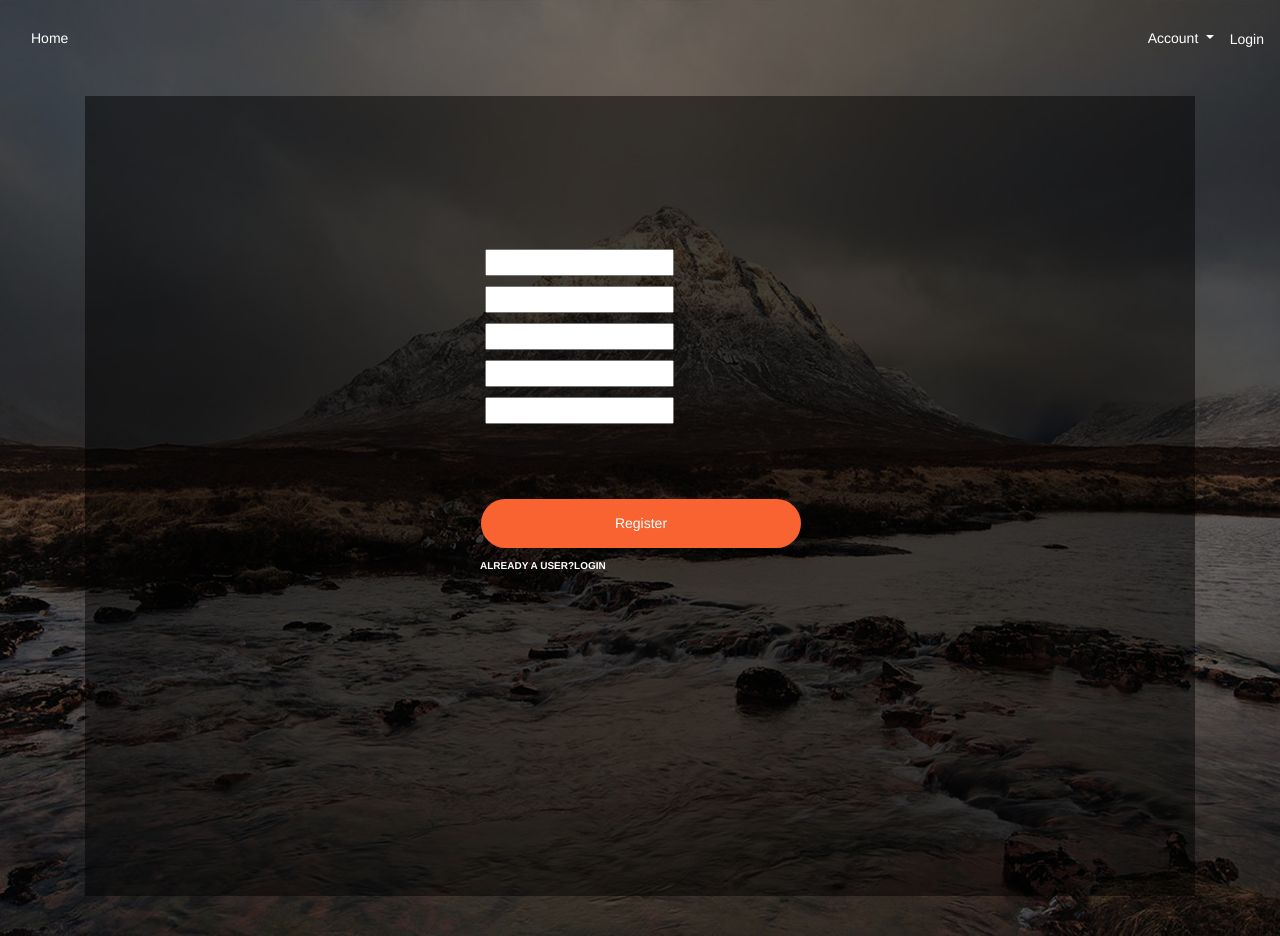
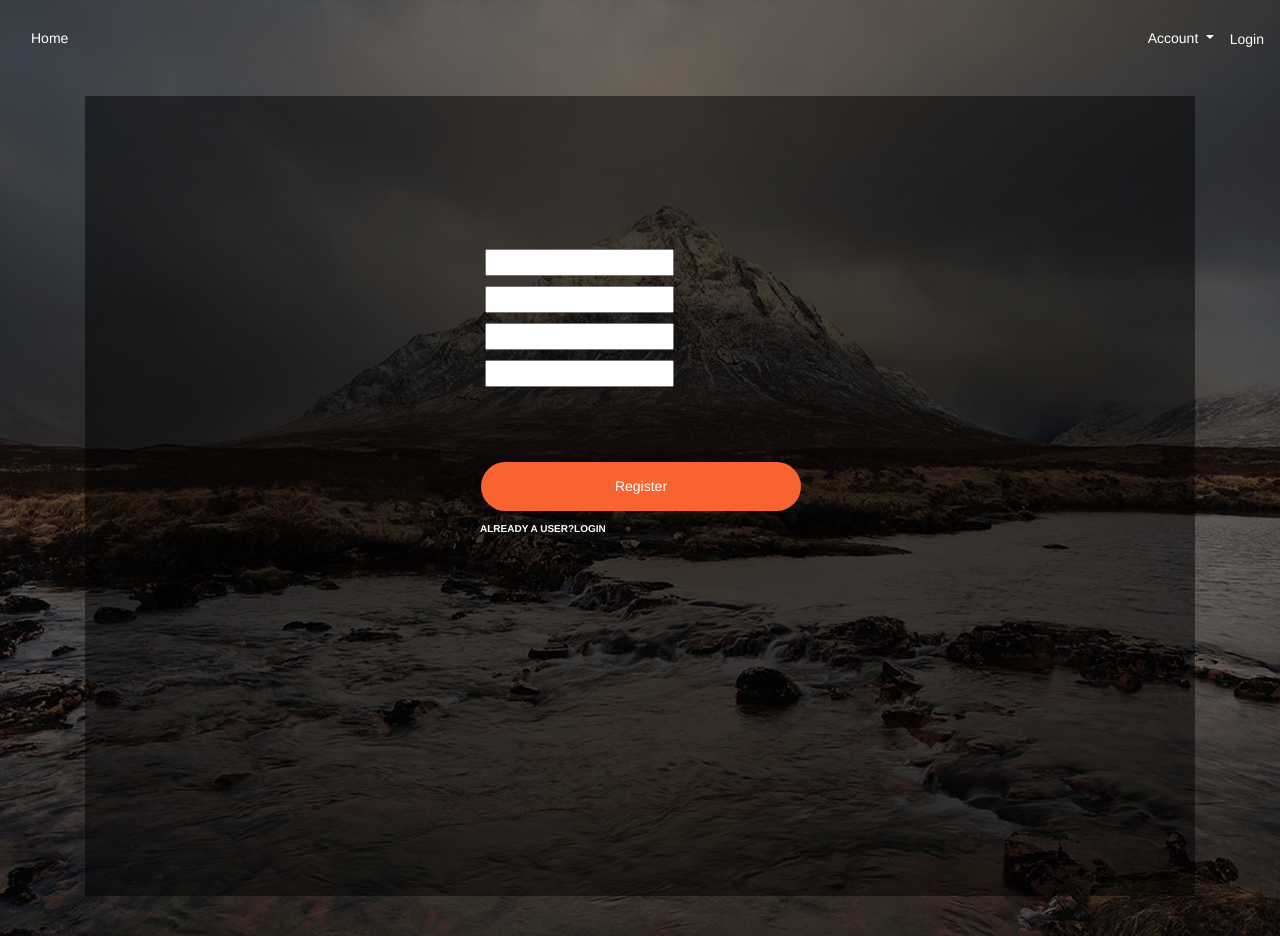
Before and after one commit to him4lik/music_player, a Django app: template custom_auth/templates/custom_auth/register.html in a window 1280 px wide. Run offline with Django 3.2, Linux system fonts and the light colour scheme; the template is opened without the code that fills it, so the values that code supplies are empty, except form fields; tables that the repository leaves empty hold one stand-in row (values such as "Sample post"); form fields are guessed from the names that the template uses; some libraries are stand-ins or nearby versions.

Commit message:
Removed contact_email field from register form

```diff
--- a/custom_auth/templates/custom_auth/register.html
+++ b/custom_auth/templates/custom_auth/register.html
@@ -31,9 +31,6 @@ Register
                         <div class="input-group no-border input-lg">
                            {{form.password}}
                         </div>
-                        <div class="input-group no-border input-lg">
-                           {{form.contact_email}}
-                        </div>
                      </div>
                      <div class="card-footer text-center">
                         <input type='Submit' value='Register' class="btn btn-primary btn-round btn-lg btn-block">
```
